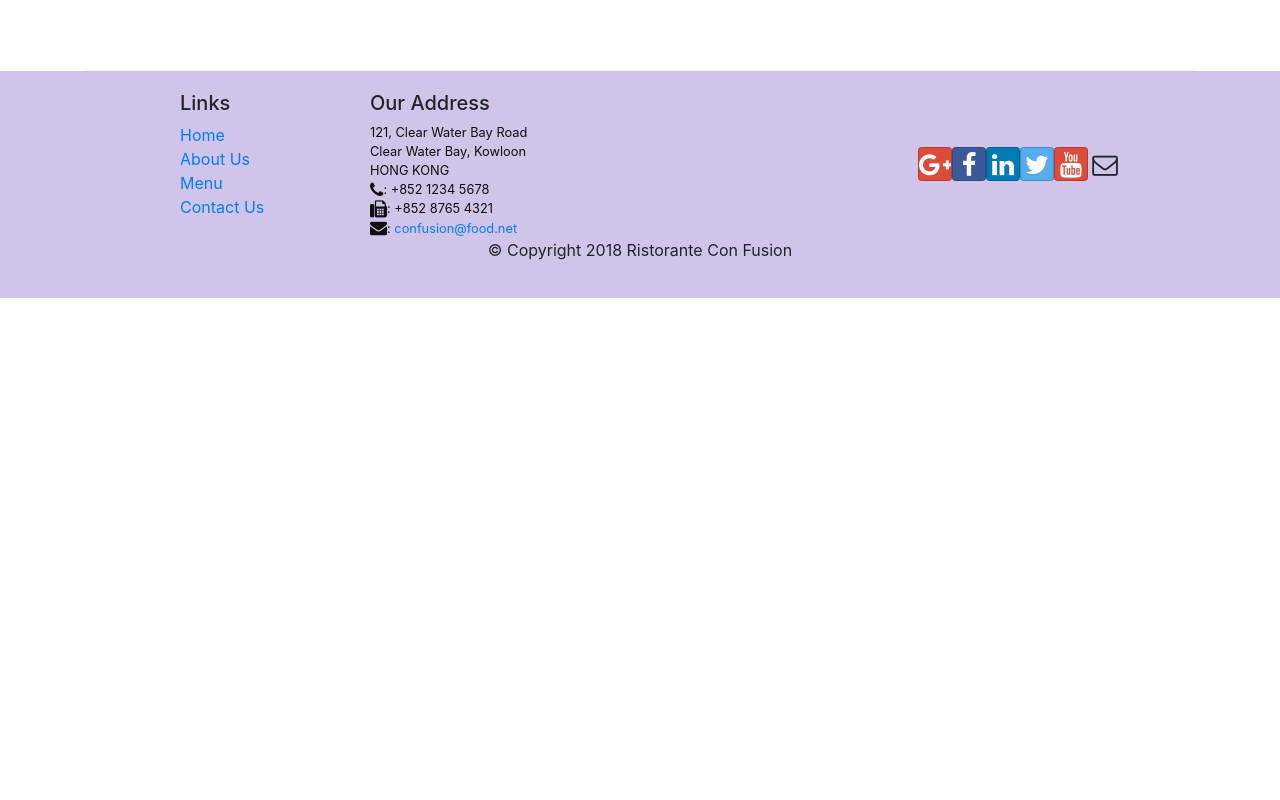
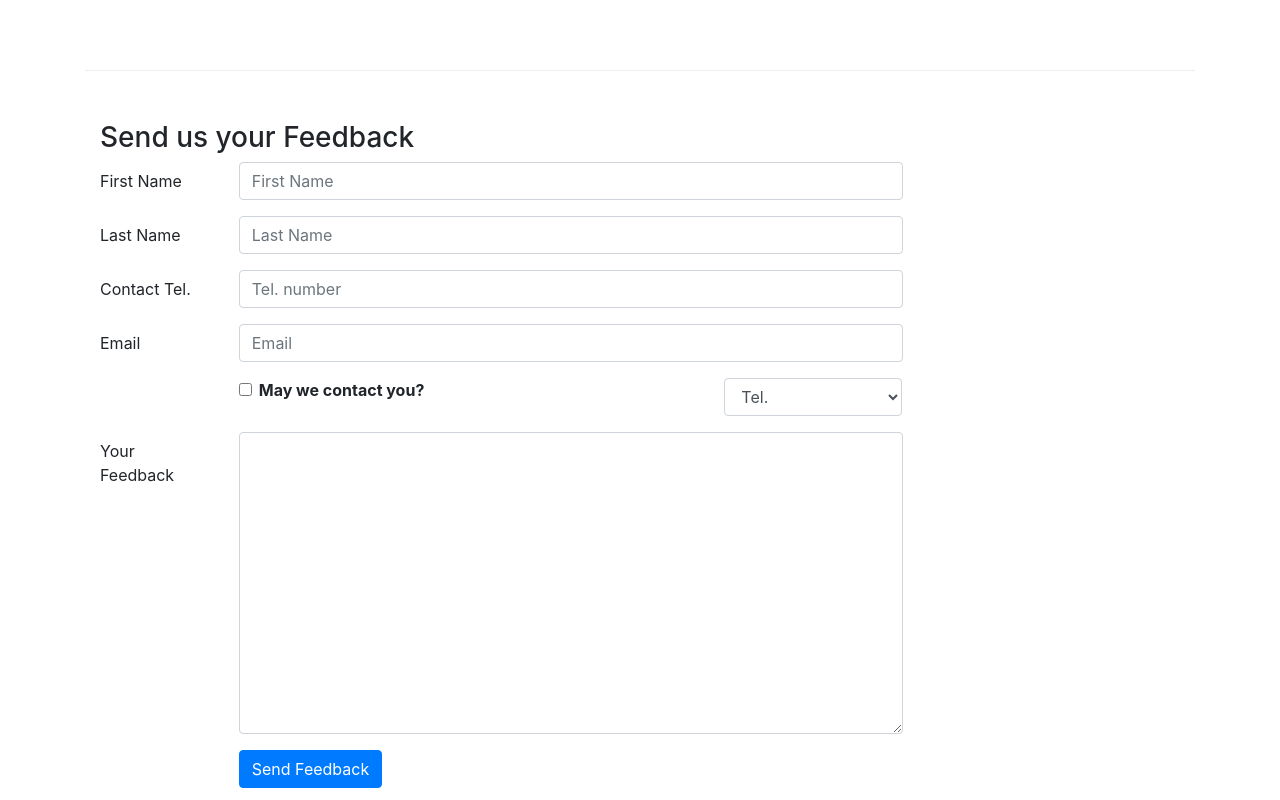
Before and after one commit to shivamkumar116/React-Coursera, a React (Create React App) app: page /contactus in a window 1280 px wide. Shown: the part 800-1600 px from the top of the page. Before the commit the page ends 1098 px from the top, so only its background shows below. Built offline with nearby package versions, Linux system fonts and the light colour scheme.

Commit message:
Controlled forms

```diff
--- a/src/components/ContactComponent.js
+++ b/src/components/ContactComponent.js
@@ -1,7 +1,50 @@
-import React from "react";
-import { Breadcrumb, BreadcrumbItem } from "reactstrap";
+import React, { Component } from "react";
+import {
+  Breadcrumb,
+  BreadcrumbItem,
+  Button,
+  Form,
+  FormGroup,
+  Label,
+  Input,
+  Col,
+} from "reactstrap";
 import { Link } from "react-router-dom";
-function Contact(props) {
+class Contact extends Component {
+  constructor(props) {
+    super(props);
+
+    this.state = {
+      firstname: "",
+      lastname: "",
+      telnum: "",
+      email: "",
+      agree: false,
+      contactType: "Tel.",
+      message: "",
+    };
+
+    this.handleInputChange = this.handleInputChange.bind(this);
+    this.handleSubmit = this.handleSubmit.bind(this);
+  }
+
+  handleInputChange(event) {
+    const target = event.target;
+    const value = target.type === "checkbox" ? target.checked : target.value;
+    const name = target.name;
+
+    this.setState({
+      [name]: value,
+    });
+  }
+
+  handleSubmit(event) {
+    console.log("Current State is: " + JSON.stringify(this.state));
+    alert("Current State is: " + JSON.stringify(this.state));
+    event.preventDefault();
+  }
+
+  render() {
     return (
       <div className="container">
         <div className="row">
@@ -62,8 +105,127 @@
             </div>
           </div>
         </div>
+
+        <div className="row row-content">
+          <div className="col-12">
+            <h3>Send us your Feedback</h3>
+          </div>
+          <div className="col-12 col-md-9">
+            <Form onSubmit={this.handleSubmit}>
+              <FormGroup row>
+                <Label htmlFor="firstname" md={2}>
+                  First Name
+                </Label>
+                <Col md={10}>
+                  <Input
+                    type="text"
+                    id="firstname"
+                    name="firstname"
+                    placeholder="First Name"
+                    value={this.state.firstname}
+                    onChange={this.handleInputChange}
+                  />
+                </Col>
+              </FormGroup>
+              <FormGroup row>
+                <Label htmlFor="lastname" md={2}>
+                  Last Name
+                </Label>
+                <Col md={10}>
+                  <Input
+                    type="text"
+                    id="lastname"
+                    name="lastname"
+                    placeholder="Last Name"
+                    value={this.state.lastname}
+                    onChange={this.handleInputChange}
+                  />
+                </Col>
+              </FormGroup>
+              <FormGroup row>
+                <Label htmlFor="telnum" md={2}>
+                  Contact Tel.
+                </Label>
+                <Col md={10}>
+                  <Input
+                    type="tel"
+                    id="telnum"
+                    name="telnum"
+                    placeholder="Tel. number"
+                    value={this.state.telnum}
+                    onChange={this.handleInputChange}
+                  />
+                </Col>
+              </FormGroup>
+              <FormGroup row>
+                <Label htmlFor="email" md={2}>
+                  Email
+                </Label>
+                <Col md={10}>
+                  <Input
+                    type="email"
+                    id="email"
+                    name="email"
+                    placeholder="Email"
+                    value={this.state.email}
+                    onChange={this.handleInputChange}
+                  />
+                </Col>
+              </FormGroup>
+              <FormGroup row>
+                <Col md={{ size: 6, offset: 2 }}>
+                  <FormGroup check>
+                    <Label check>
+                      <Input
+                        type="checkbox"
+                        name="agree"
+                        checked={this.state.agree}
+                        onChange={this.handleInputChange}
+                      />{" "}
+                      <strong>May we contact you?</strong>
+                    </Label>
+                  </FormGroup>
+                </Col>
+                <Col md={{ size: 3, offset: 1 }}>
+                  <Input
+                    type="select"
+                    name="contactType"
+                    value={this.state.contactType}
+                    onChange={this.handleInputChange}
+                  >
+                    <option>Tel.</option>
+                    <option>Email</option>
+                  </Input>
+                </Col>
+              </FormGroup>
+              <FormGroup row>
+                <Label htmlFor="message" md={2}>
+                  Your Feedback
+                </Label>
+                <Col md={10}>
+                  <Input
+                    type="textarea"
+                    id="message"
+                    name="message"
+                    rows="12"
+                    value={this.state.message}
+                    onChange={this.handleInputChange}
+                  ></Input>
+                </Col>
+              </FormGroup>
+              <FormGroup row>
+                <Col md={{ size: 10, offset: 2 }}>
+                  <Button type="submit" color="primary">
+                    Send Feedback
+                  </Button>
+                </Col>
+              </FormGroup>
+            </Form>
+          </div>
+        </div>
       </div>
     );
   }
+}
 
 export default Contact;
```
Lines whose indentation alone changed are shown as unchanged.
